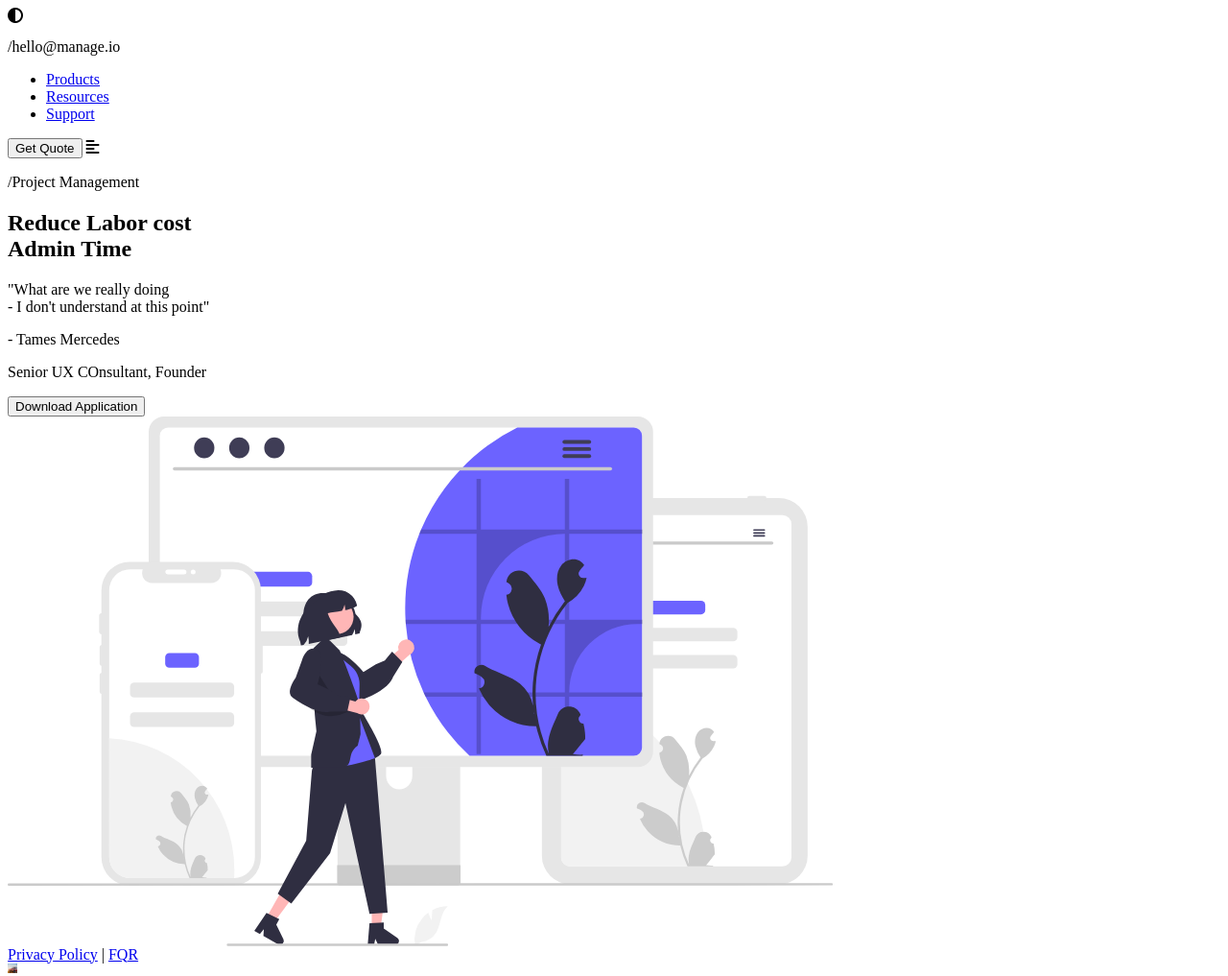
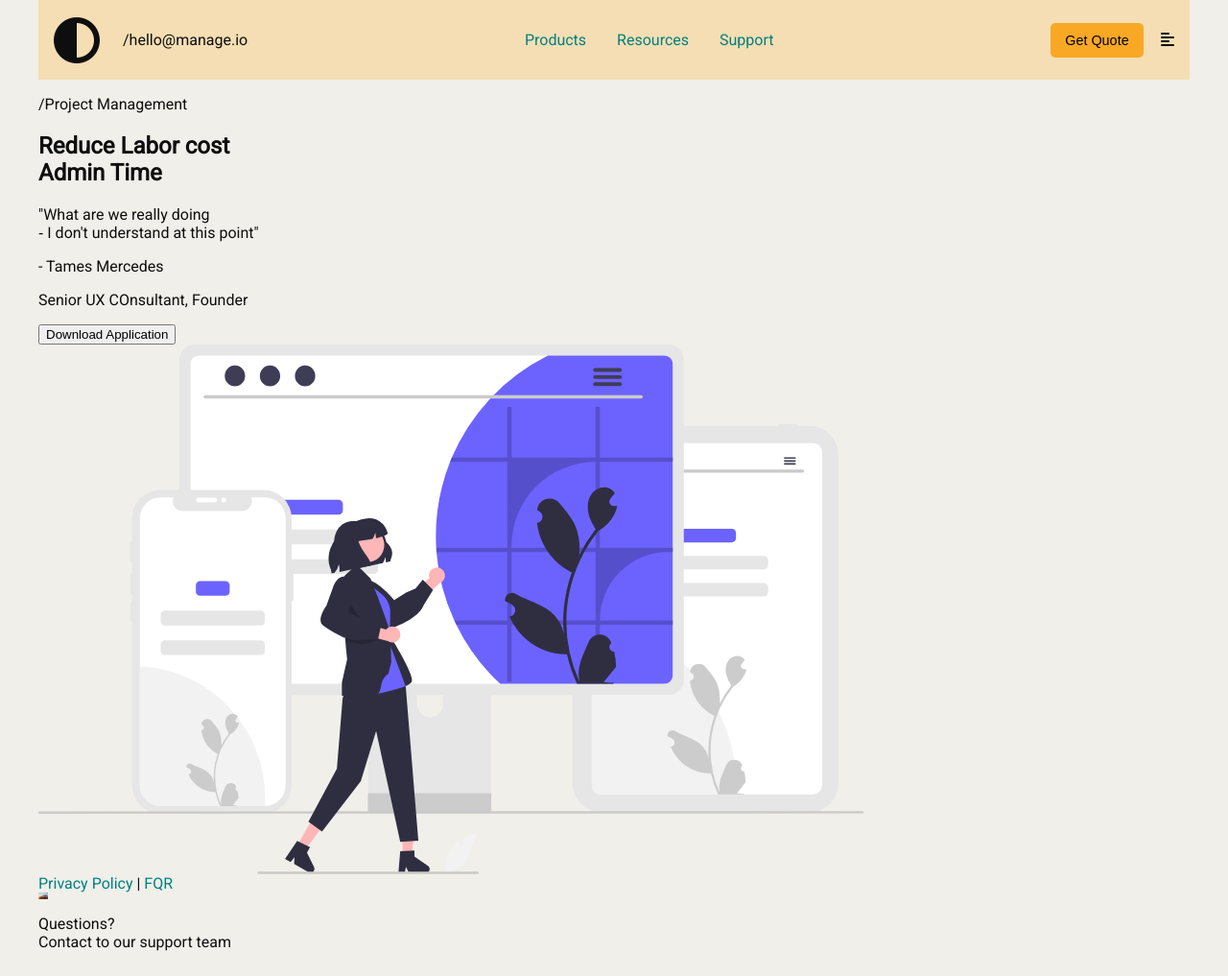
Before and after one commit to Temisolovn/LandingPageLiveCode, a plain HTML site: page index.html in a window 1280 px wide. Shown: the top 1017 px of the page at 96% size. After the commit the page ends 991 px from the top, so only its background shows below. Drawn offline with Linux system fonts and the light colour scheme; a web font is replaced by a local one.

Commit message:
Header completed

```diff
--- a/CSS/style.css
+++ b/CSS/style.css
@@ -0,0 +1,117 @@
+/* http://meyerweb.com/eric/tools/css/reset/
+v2.0 | 20110126
+License: none (public domain)
+
+html, body, div, span, applet, object, iframe,
+h1, h2, h3, h4, h5, h6, p, blockquote, pre,
+a, abbr, acronym, address, big, cite, code,
+del, dfn, em, img, ins, kbd, q, s, samp,
+small, strike, strong, sub, sup, tt, var,
+b, u, i, center,
+dl, dt, dd, ol, ul, li,
+fieldset, form, label, legend,
+table, caption, tbody, tfoot, thead, tr, th, td,
+article, aside, canvas, details, embed,
+figure, figcaption, footer, header, hgroup,
+menu, nav, output, ruby, section, summary,
+time, mark, audio, video {
+    margin: 0;
+    padding: 0;
+    border: 0;
+    font-size: 100%;
+    font: inherit;
+    vertical-align: baseline;
+}
+ *HTML5 display-role reset for older browsers*
+article, aside, details, figcaption, figure,
+footer, header, hgroup, menu, nav, section {
+    display: block;
+}
+
+*/
+
+html{
+    box-sizing: border-box;
+    font-size: 16px;
+
+}
+
+body {
+    margin: 0;
+    font-weight: 400;
+    font-family: Roboto, sans-serif;
+    color: #0e0e0e;
+    height: 100vh;
+    overflow: hidden;
+    background-color: #f0efe9;
+}
+ol, ul {
+    margin: 0;
+    padding: 0;
+    font-weight: normal;
+    font-family: Roboto, sans-serif;
+    list-style: none;
+
+}
+table {
+    border-collapse: collapse;
+    border-spacing: 0;
+}
+
+a {
+    text-decoration: none;
+    color: teal;
+}
+
+img {
+    max-width: 100%;
+    height: auto;
+}
+
+main {
+    width: 100%;
+    max-width: 1200px;
+    margin: 0 auto;
+}
+
+header {
+    display: flex;
+    justify-content: space-between;
+    align-items: center;
+    padding: 1rem;
+    background-color: wheat;
+}
+
+nav ul {
+    display: flex;
+    align-items: center;
+    margin: 0;
+    padding: 0;
+}
+
+nav li {
+    margin: 1rem;
+}
+
+.brand {
+    display: flex;
+    align-items: center;
+}
+
+.logo {
+    font-size: 3rem;
+    padding-right: 1.5rem;
+}
+
+.menu-button button {
+    background-color: #f9a826;
+    border: none;
+    cursor: pointer;
+    font-size: 0.9rem;
+    padding: 10px 15px;
+    border-radius: 5px;
+}
+
+.menu-icon {
+    margin-left: 0.9rem;
+}
--- a/index.html
+++ b/index.html
@@ -3,6 +3,10 @@
         <script src="https://kit.fontawesome.com/1cac935b7c.js"
         crossorigin="anonymous"
         ></script>
+        <link rel="stylesheet" href="css\style.css" type="text/css" />
+        <link rel="preconnect" href="https://fonts.googleapis.com">
+<link rel="preconnect" href="https://fonts.gstatic.com" crossorigin>
+<link href="https://fonts.googleapis.com/css2?family=Fruktur&family=Roboto:ital,wght@0,400;1,500&family=Zen+Old+Mincho&display=swap" rel="stylesheet">
         <title>Welcome to my Landing page!</title>
     </head>
      <body>
```
Also changed, not shown: exa.txt (deleted).
